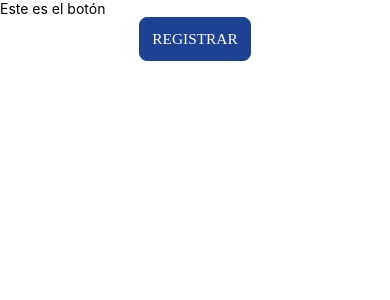
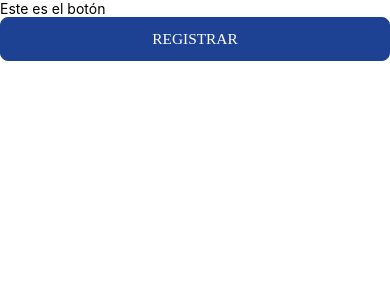
Before and after one commit to sandclock-byte/BotonesPetId, a React Native app: screen / in a window 390 px wide. Shown: the top 300 px of the page. Built offline with nearby package versions, Linux system fonts and the light colour scheme.

Commit message:
Se esta creando componente Botón Azul

```diff
--- a/App.js
+++ b/App.js
@@ -1,5 +1,5 @@
 import React from 'react'
-import { View, Text } from 'react-native'
+import { View, Text, Button } from 'react-native'
 import Registar from './src/components/Botones/Registrar'
 
 const presionarBoton = (nombre) => {
@@ -11,7 +11,7 @@ export default function App() {
     <>
       <Text>Este es el botón</Text>
       <View >
-        <Registar nombre={'REGISTRAR'} sePresiona={presionarBoton} />
+        <Registar title={'REGISTRAR'} onPress={()=>presionarBoton('REGISTRAR')} />
       </View>
     </>
   );
--- a/package.json
+++ b/package.json
@@ -29,7 +29,7 @@
   },
   "rnpm": {
     "assets": [
-   "./assets/fonts/"
+      "./assets/fonts/"
     ]
   }
 }
--- a/src/components/Botones/Registrar.js
+++ b/src/components/Botones/Registrar.js
@@ -2,29 +2,28 @@ import React, { useState } from 'react'
 import { StyleSheet, Text, View, TouchableHighlight } from 'react-native'
 
 export default function Registrar(props) {
-    const { nombre, sePresiona } = props;
+    const { title, onPress } = props;
     const [pressed, setPressed] = useState(false);
 
     return (
-        <View style={{ width: '100%', alignItems: 'center' }}>
+        <>
             <TouchableHighlight
-                underlayColor={'white'}
+                underlayColor={false}
                 onHideUnderlay={() => { setPressed(false) }} // Cuando el botón NO es presionado
                 onShowUnderlay={() => { setPressed(true) }} // Cuando el botón es presionado
-                onPress={() => sePresiona(nombre)}
+                onPress={onPress}
             >
                 <View style={[styles.viewButton, pressed ? { backgroundColor: '#FFF' } : { backgroundColor: '#1D4293' }]}>
-                    <Text style={[styles.text, pressed ? { color: '#1D4293' } : { color: '#FFF' }]} >{nombre}</Text>
+                    <Text style={[styles.text, pressed ? { color: '#1D4293' } : { color: '#FFF' }]} >{title}</Text>
                 </View>
             </TouchableHighlight>
-        </View>
+        </>
     )
 }
 
 const styles = StyleSheet.create({
 
     viewButton: {
-        alignContent: 'center',
         borderWidth: 1,
         borderColor: '#1D4293',
         borderRadius: 8,
```
Also changed, not shown: 1 other file (tests, documents, lock files or other folders).
